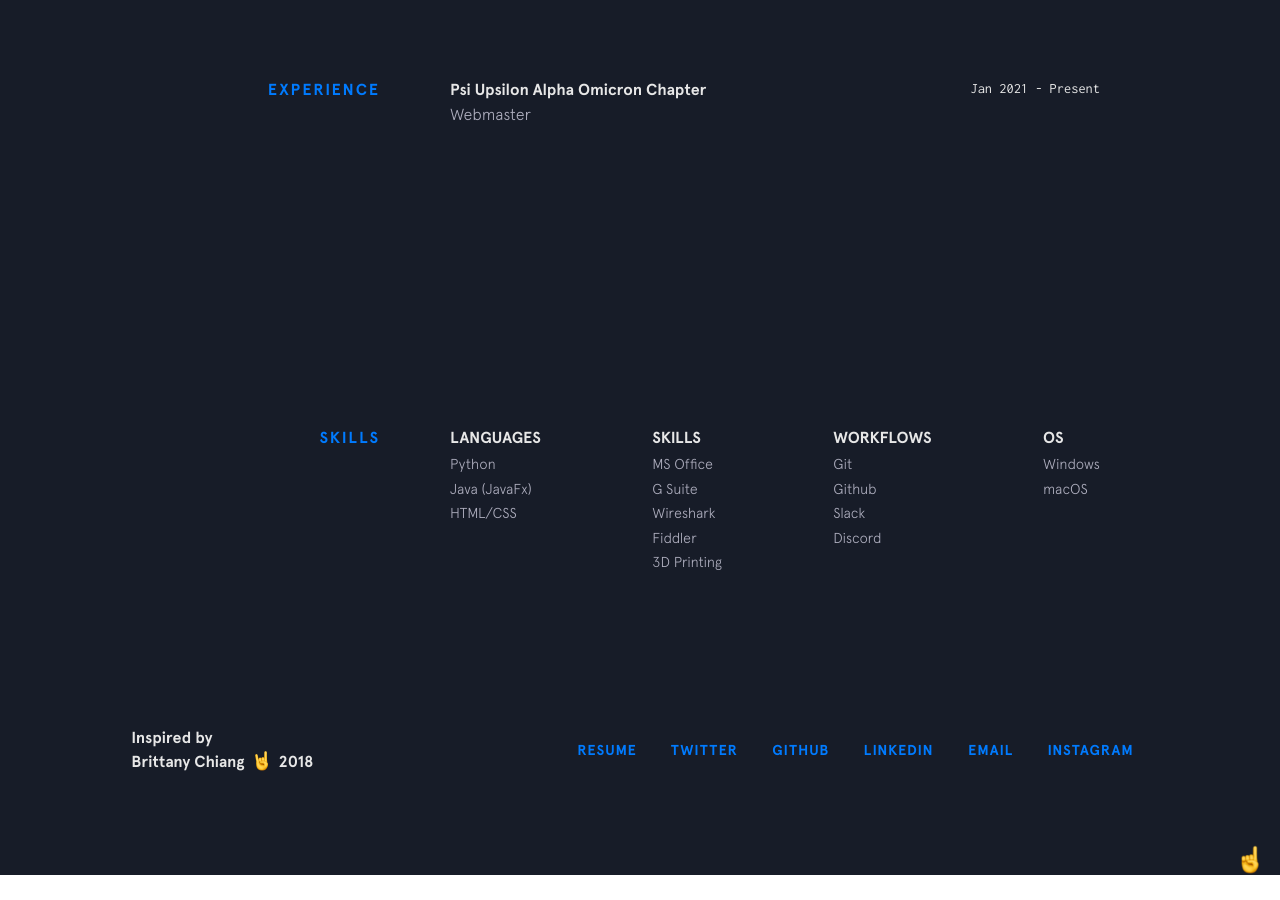
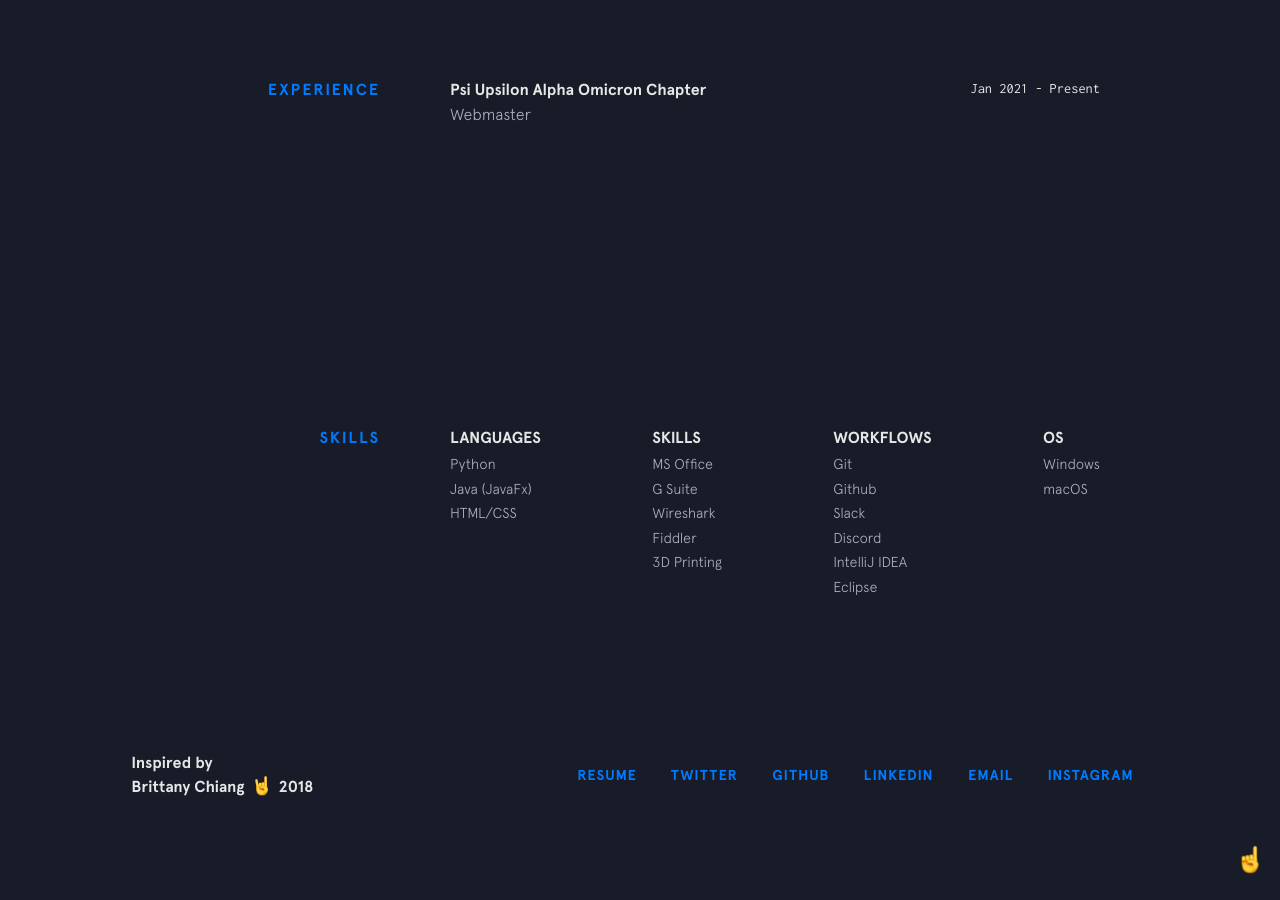
Before and after one commit to rh376/raiyanh717.github.io, a Jekyll site: the page built from index.html, in a window 1280 px wide and 900 px high, scrolled down 1392 px. Built offline with Jekyll 4.4.1, drawn with Linux system fonts in a browser that asks for light colours; nearby versions of some CDN libraries; before the commit the page ends 2267 px from its top, so only the background shows below that.

Commit message:
edit skills

```diff
--- a/_data/skills.yml
+++ b/_data/skills.yml
@@ -15,6 +15,8 @@ workflows:
   - item: Github
   - item: Slack
   - item: Discord
+  - item: IntelliJ IDEA
+  - item: Eclipse
 
 OS:
   - item: Windows
```
